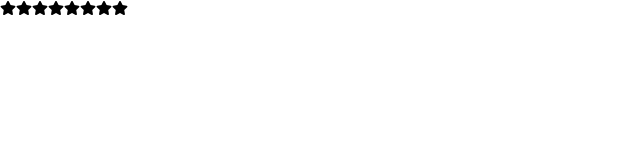
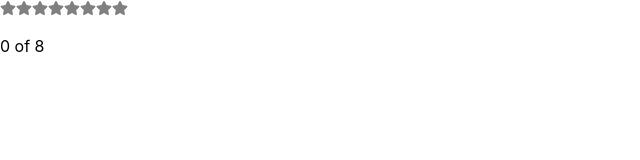
Before and after one commit to tuyendq/react-hooks, a React (Create React App) app: page / in a window 1280 px wide. Shown: the top 160 px of the page, without its empty margins (0-640 px from the left). Built offline with nearby package versions, Linux system fonts and the light colour scheme.

Commit message:
02_05_components_tree: End

```diff
--- a/src/index.js
+++ b/src/index.js
@@ -1,4 +1,4 @@
-import React from 'react';
+import React, { useState } from 'react';
 import ReactDOM from 'react-dom';
 import './index.css';
 import { FaStar } from 'react-icons/fa';
@@ -7,17 +7,28 @@
   ...Array(length)
 ];
 
-function Star() {
+function Star({ selected = false, onSelect }) {
   return (
-    <FaStar />
+    <FaStar
+      color={selected ? 'red' : 'gray'}
+      onClick={onSelect}
+    />
   );
 }
 
 function StarRating({totalStars = 5}) {
+  const [selectedStars, setSelectedStars] = useState(0);
   return (
-    createArray(totalStars).map((n, i) => (
-      <Star key={i} />
-    ))
+    <>
+      {createArray(totalStars).map((n, i) => (
+        <Star
+          key={i}
+          selected={selectedStars > i}
+          onSelect={() => setSelectedStars(i + 1)}
+        />
+      ))}
+      <p>{selectedStars} of {totalStars}</p>
+    </>
   );
 }
 
```
